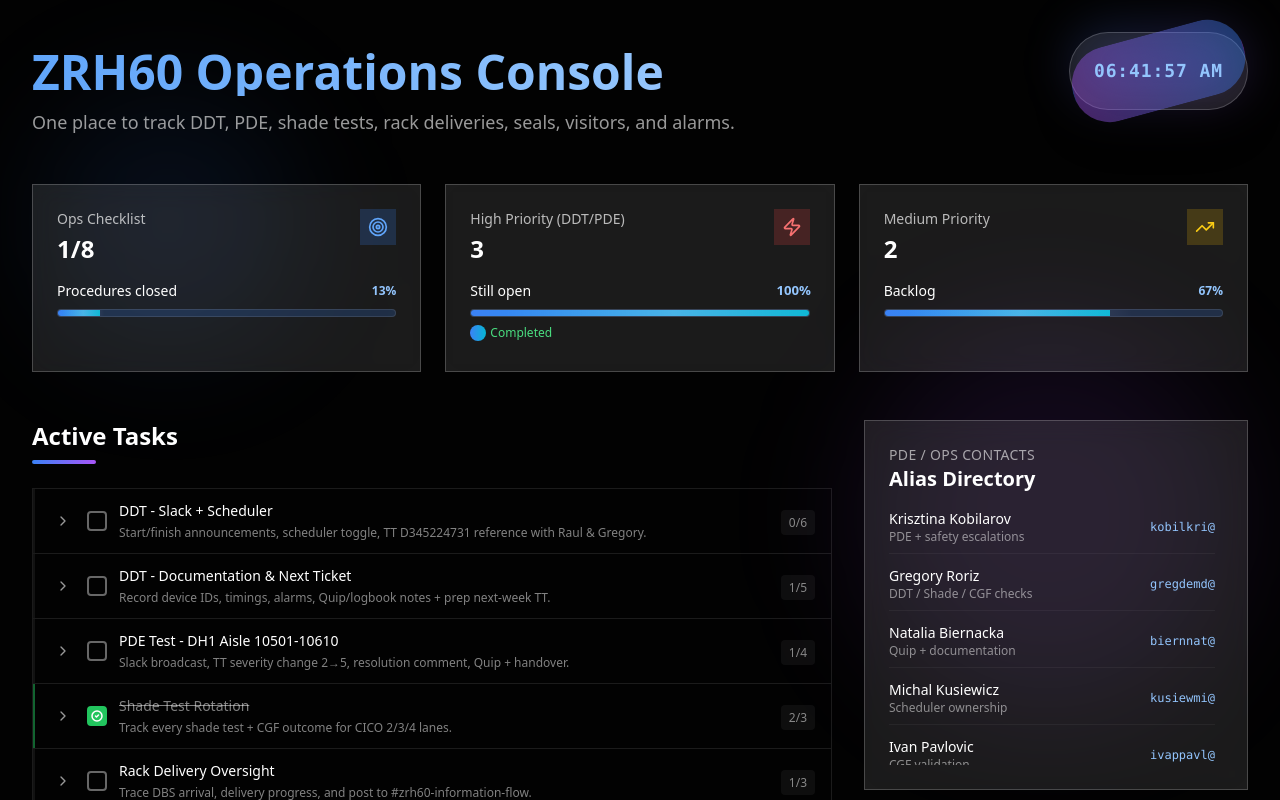
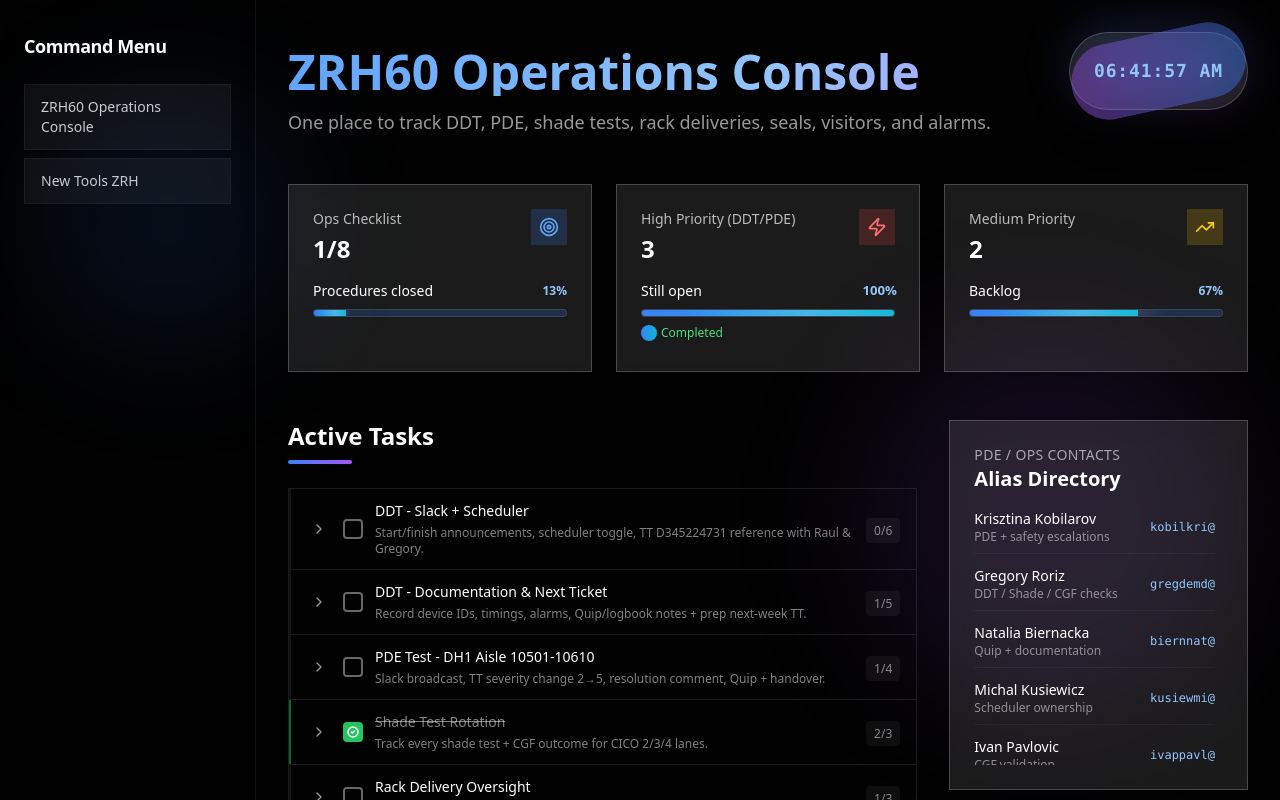
Before and after one commit to rcubila/PRONotes, a Next.js app: page / in a window 1280 px wide. Shown: the top 800 px of the page. Built offline with nearby package versions, Linux system fonts and the light colour scheme.

Commit message:
feat: Add navigation sidebar to layout
Co-authored-by: rcubila <rcubila@gmail.com>

```diff
--- a/src/app/layout.tsx
+++ b/src/app/layout.tsx
@@ -1,4 +1,5 @@
 import "./global.css";
+import Link from "next/link";
 
 export default function RootLayout({
   children,
@@ -7,7 +8,36 @@ export default function RootLayout({
 }) {
   return (
     <html lang="en">
-      <body>{children}</body>
+      <body className="bg-background text-foreground antialiased">
+        <div className="min-h-screen flex">
+          <aside className="w-64 border-r border-sidebar-border/40 bg-sidebar/80 backdrop-blur-xl px-6 py-8 flex flex-col">
+            <div className="text-lg font-semibold tracking-tight text-white mb-6">
+              Command Menu
+            </div>
+            <nav className="space-y-2 text-sm font-medium text-white/80">
+              {[
+                {
+                  label: "ZRH60 Operations Console",
+                  href: "/",
+                },
+                {
+                  label: "New Tools ZRH",
+                  href: "/#new-tools",
+                },
+              ].map((item) => (
+                <Link
+                  key={item.label}
+                  href={item.href}
+                  className="block rounded-lg border border-white/5 bg-white/5 px-4 py-3 transition hover:border-white/20 hover:bg-white/10"
+                >
+                  {item.label}
+                </Link>
+              ))}
+            </nav>
+          </aside>
+          <div className="flex-1 overflow-y-auto">{children}</div>
+        </div>
+      </body>
     </html>
   );
 }
```
